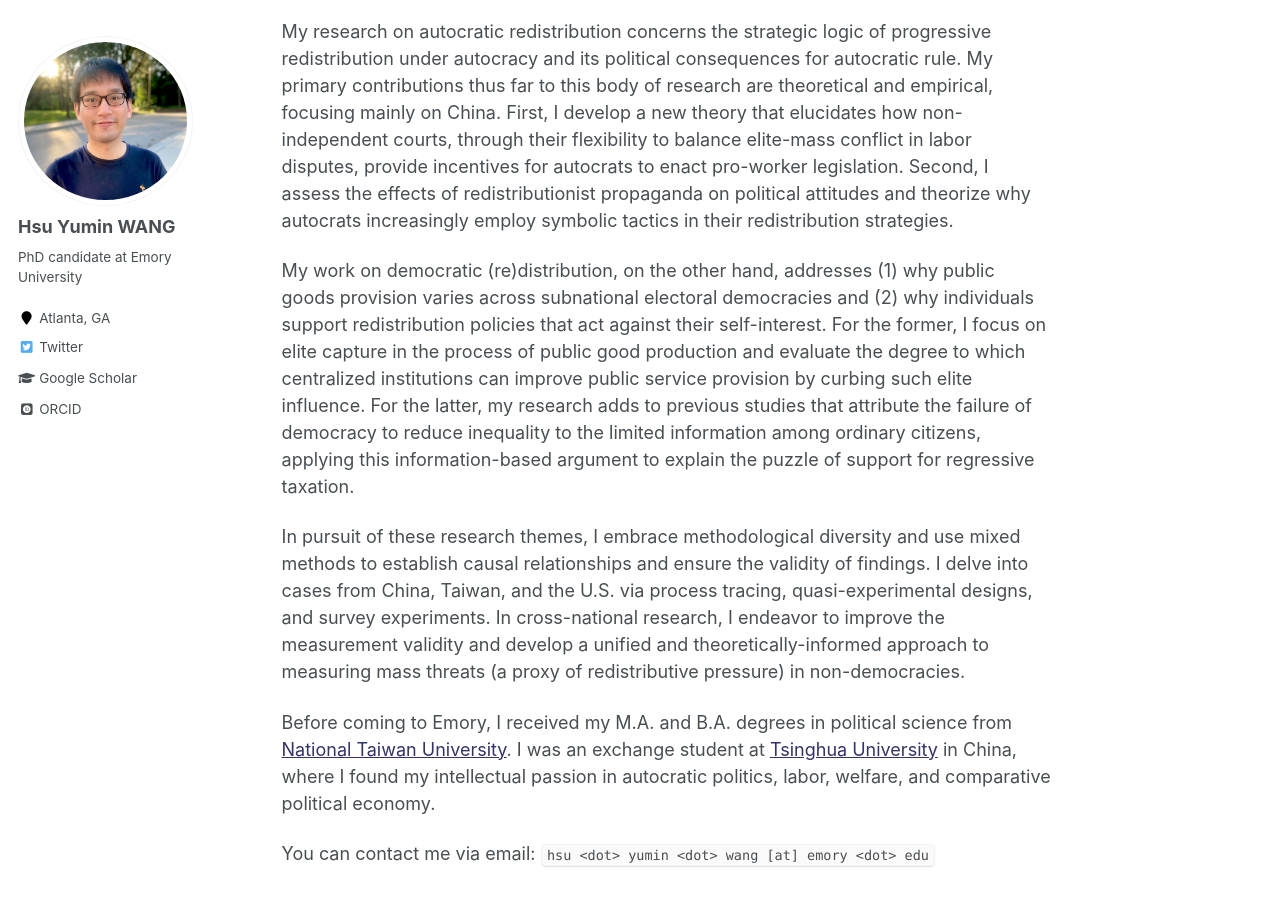
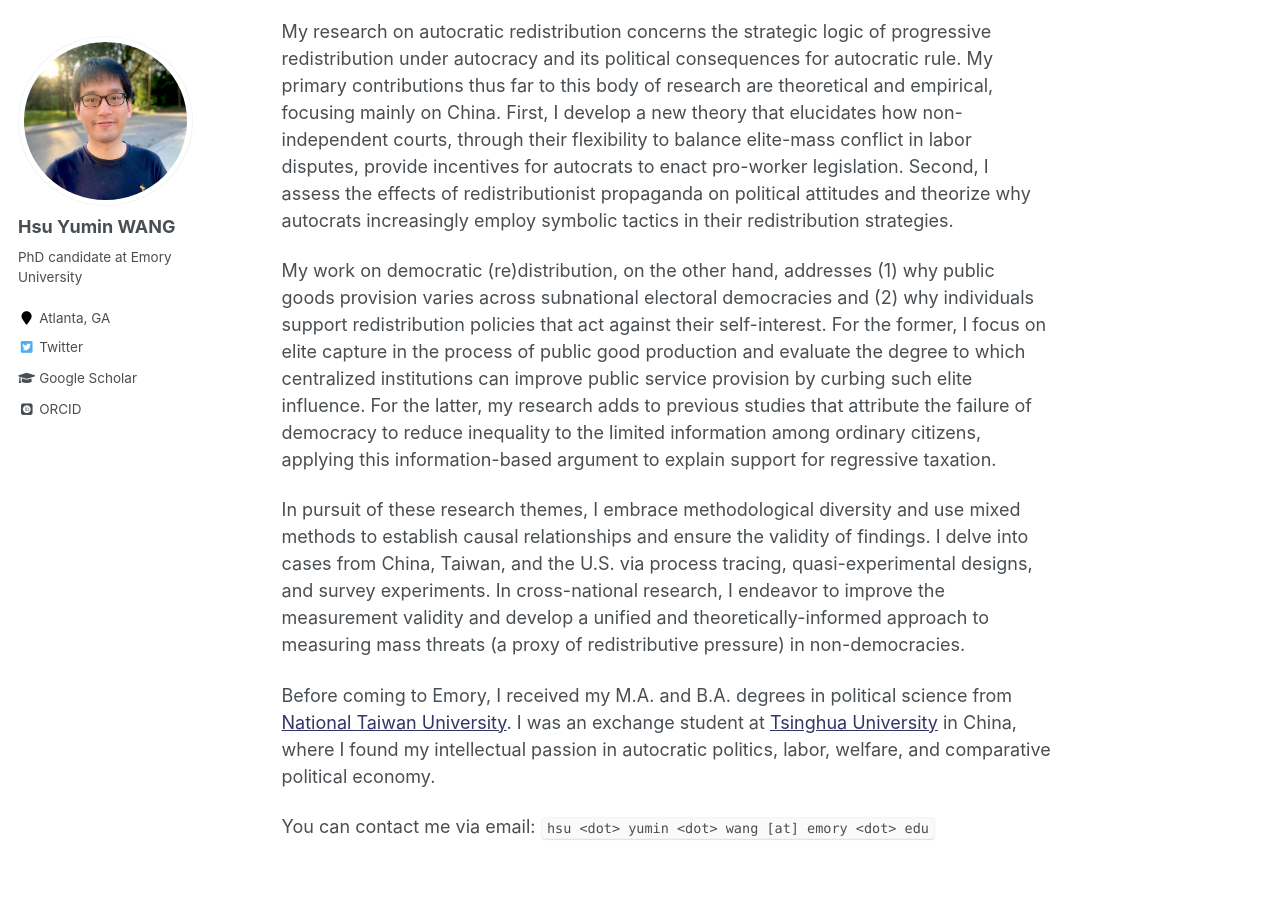
Before and after one commit to hsuyumin/hsuyumin.github.io, a Jekyll site: the page built from _pages/about.md, in a window 1280 px wide and 900 px high, scrolled down 355 px. Built offline with Jekyll 4.4.1, drawn with Linux system fonts in a browser that asks for light colours; some web fonts are replaced.

Commit message:
Update about.md

```diff
--- a/_pages/about.md
+++ b/_pages/about.md
@@ -12,7 +12,7 @@ I am a Ph.D. candidate in the [Department of Political Science at Emory Universi
 
 My research on autocratic redistribution concerns the strategic logic of progressive redistribution under autocracy and its political consequences for autocratic rule. My primary contributions thus far to this body of research are theoretical and empirical, focusing mainly on China. First, I develop a new theory that elucidates how non-independent courts, through their flexibility to balance elite-mass conflict in labor disputes, provide incentives for autocrats to enact pro-worker legislation. Second, I assess the effects of redistributionist propaganda on political attitudes and theorize why autocrats increasingly employ symbolic tactics in their redistribution strategies.
 
-My work on democratic (re)distribution, on the other hand, addresses (1) why public goods provision varies across subnational electoral democracies and (2) why individuals support redistribution policies that act against their self-interest. For the former, I focus on elite capture in the process of public good production and evaluate the degree to which centralized institutions can improve public service provision by curbing such elite influence. For the latter, my research adds to previous studies that attribute the failure of democracy to reduce inequality to the limited information among ordinary citizens, applying this information-based argument to explain the puzzle of support for regressive taxation.
+My work on democratic (re)distribution, on the other hand, addresses (1) why public goods provision varies across subnational electoral democracies and (2) why individuals support redistribution policies that act against their self-interest. For the former, I focus on elite capture in the process of public good production and evaluate the degree to which centralized institutions can improve public service provision by curbing such elite influence. For the latter, my research adds to previous studies that attribute the failure of democracy to reduce inequality to the limited information among ordinary citizens, applying this information-based argument to explain support for regressive taxation.
 
 In pursuit of these research themes, I embrace methodological diversity and use mixed methods to establish causal relationships and ensure the validity of findings. I delve into cases from China, Taiwan, and the U.S. via process tracing, quasi-experimental designs, and survey experiments. In cross-national research, I endeavor to improve the measurement validity and develop a unified and theoretically-informed approach to measuring mass threats (a proxy of redistributive pressure) in non-democracies.
 
```
